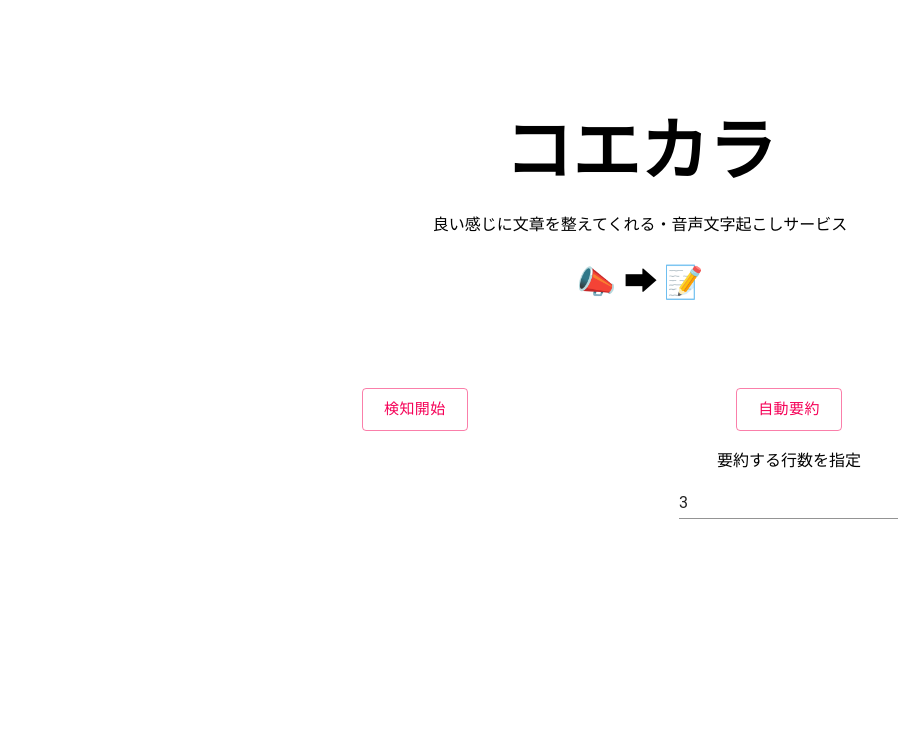
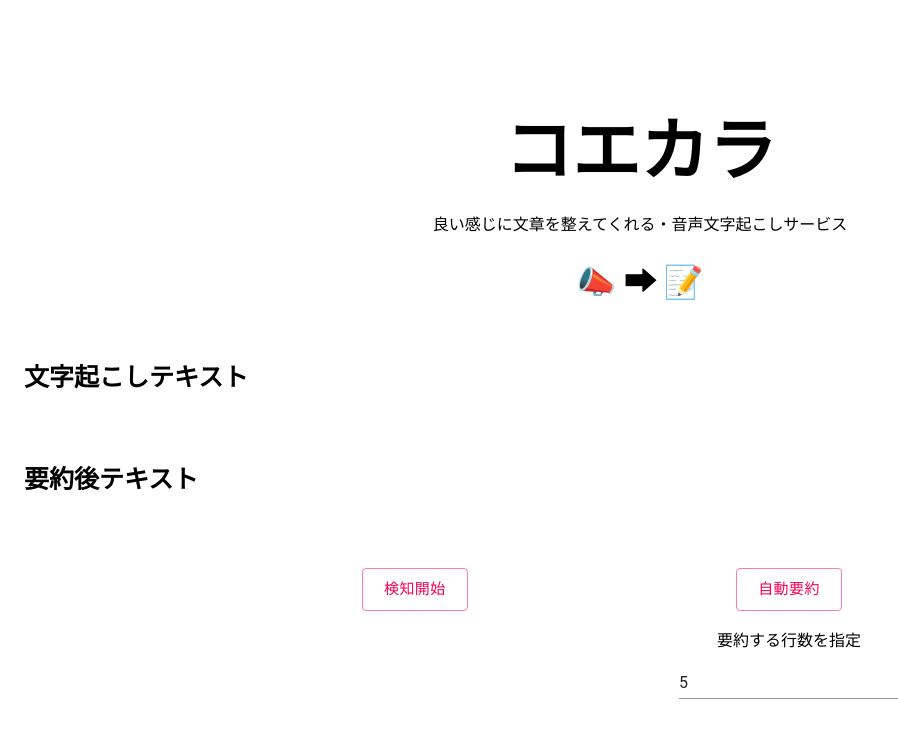
Before and after one commit to coecara/app, a React (Create React App) app: page / in a window 1280 px wide. Shown: the top 738 px of the page, without its empty margins (0-898 px from the left). Built offline with nearby package versions, Linux system fonts and the light colour scheme.

Commit message:
Fix: defalt line count to 5

```diff
--- a/src/App.tsx
+++ b/src/App.tsx
@@ -18,7 +18,7 @@ function App() {
   const [finalText, setFinalText] = useState(''); // 確定された文章
   const [transcript, setTranscript] = useState(''); // 認識中の文章
   const [detecting, setDetecting] = useState(false); // 音声認識ステータス
-  const [lineCount, setLinuCount] = useState('3');
+  const [lineCount, setLinuCount] = useState('5');
   const [summarizeText, setSummarizeText] = useState(''); // 要約された文章
 
   useEffect(() => {
@@ -71,13 +71,21 @@ function App() {
             </Box>
           </header>
         </Grid>
-        <Grid container>
+        <Grid container direction="column">
+          <Grid item>
             <Box fontSize={25}>
+              <h4>文字起こしテキスト</h4>
               <TranscriptField finalText={finalText} transcript={transcript} />
             </Box>
+          </Grid>
+          <Grid item>
             <Box fontSize={25}>
+              <h4>要約後テキスト</h4>
+              {summarizeText && (
                 <TranscriptField finalText={summarizeText} transcript={''} />
+              )}
             </Box>
+          </Grid>
         </Grid>
         <Box m={5}>
           <Grid container justify="center" spacing={5}>
@@ -101,19 +109,17 @@ function App() {
                   color="secondary"
                   size="large"
                   onClick={() => {
-                    const instance = axios.create({
-                      baseURL:
+                    axios({
+                      method: 'post',
+                      url:
                         'https://h4xuyae3td.execute-api.ap-northeast-1.amazonaws.com/default/coecara-summarize-api-dev',
-                    });
-                    instance
-                      .post('/', {
+                      data: {
                         line_count: lineCount,
                         text: finalText,
+                      },
                     })
                       .then(results => {
-                        //console.log(results.json())
-                        console.log(results);
-                        setSummarizeText(results.data['messsummaryage']);
+                        setSummarizeText(results.data['summary']);
                       })
                       .catch(results => {
                         console.log(results);
```
Lines whose indentation alone changed are shown as unchanged.
